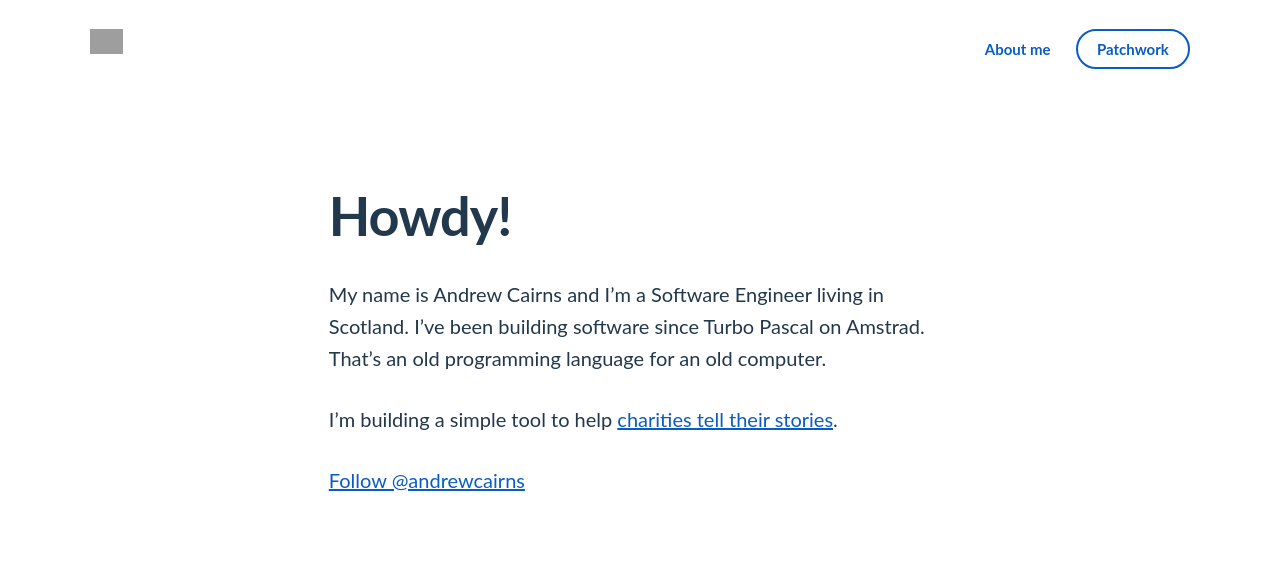
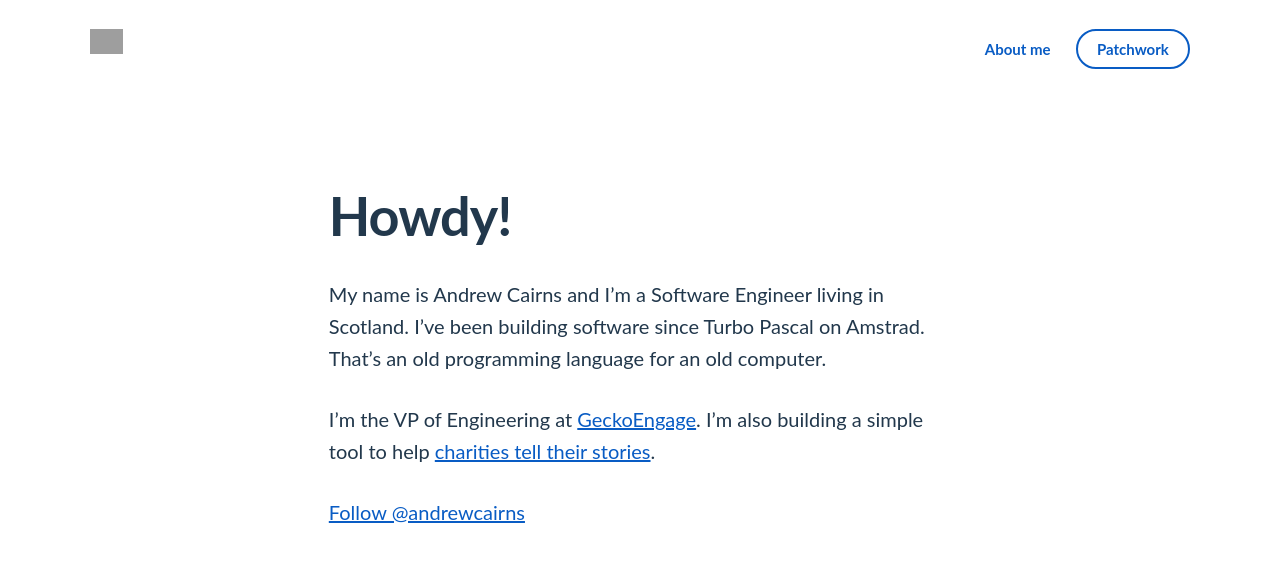
Before and after one commit to acairns/acairns.github.io, a Jekyll site: the page built from about-me.md, in a window 1280 px wide. Shown: the top 562 px of the page. Built offline with Jekyll 4.4.1, drawn with Linux system fonts in a browser that asks for light colours; comment, search, counter and statistics services are not loaded; grey boxes are pictures that could not be loaded.

Commit message:
Update me

```diff
--- a/about-me.md
+++ b/about-me.md
@@ -5,6 +5,6 @@ title:  "Howdy!"
 
 My name is Andrew Cairns and I'm a Software Engineer living in Scotland. I've been building software since Turbo Pascal on Amstrad. That's an old programming language for an old computer.
 
-I'm building a simple tool to help [charities tell their stories](http://trypatchwork.com).
+I'm the VP of Engineering at [GeckoEngage](https://geckoengage.com). I'm also building a simple tool to help [charities tell their stories](https://trypatchwork.com).
 
 <a href="https://twitter.com/andrewcairns?ref_src=twsrc%5Etfw" class="twitter-follow-button" data-show-count="false" data-size="large">Follow @andrewcairns</a><script async src="https://platform.twitter.com/widgets.js" charset="utf-8"></script>
```
